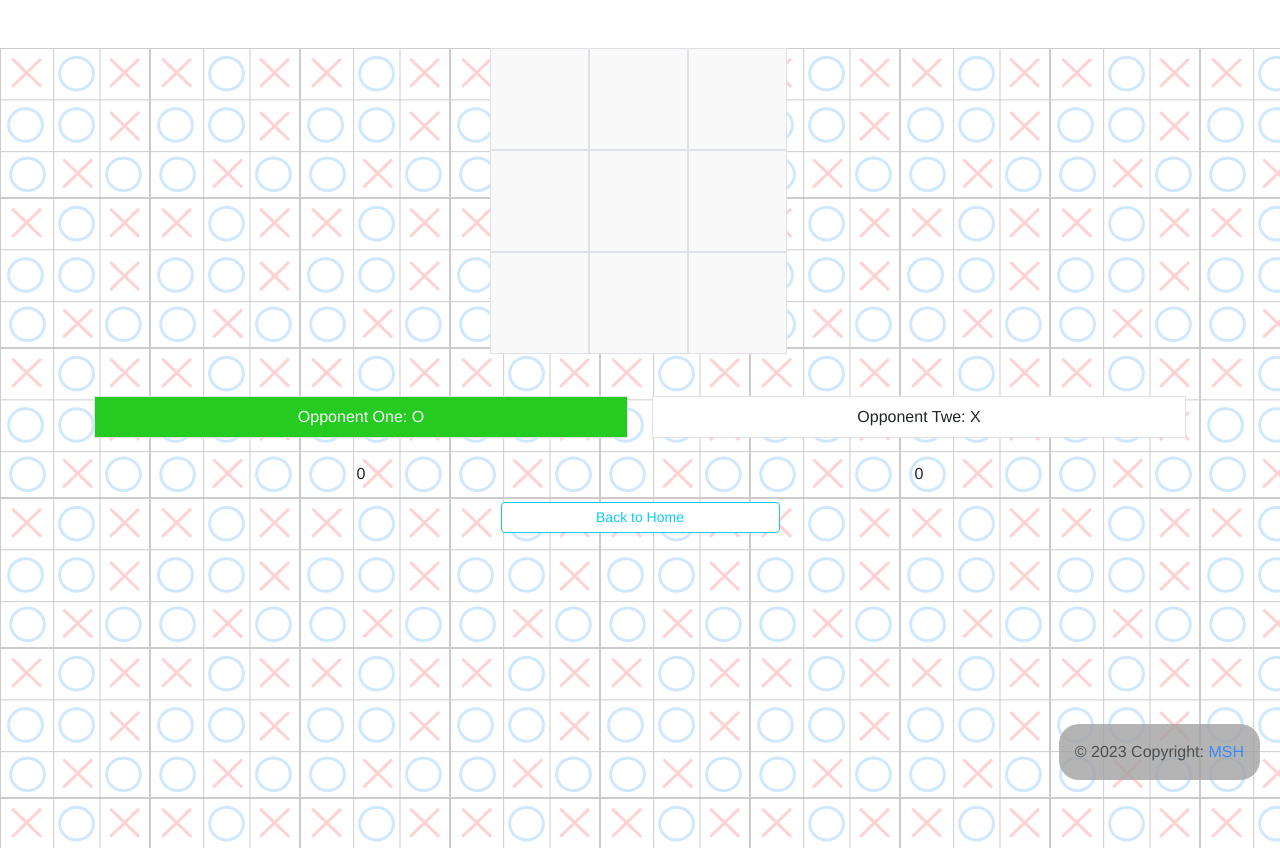
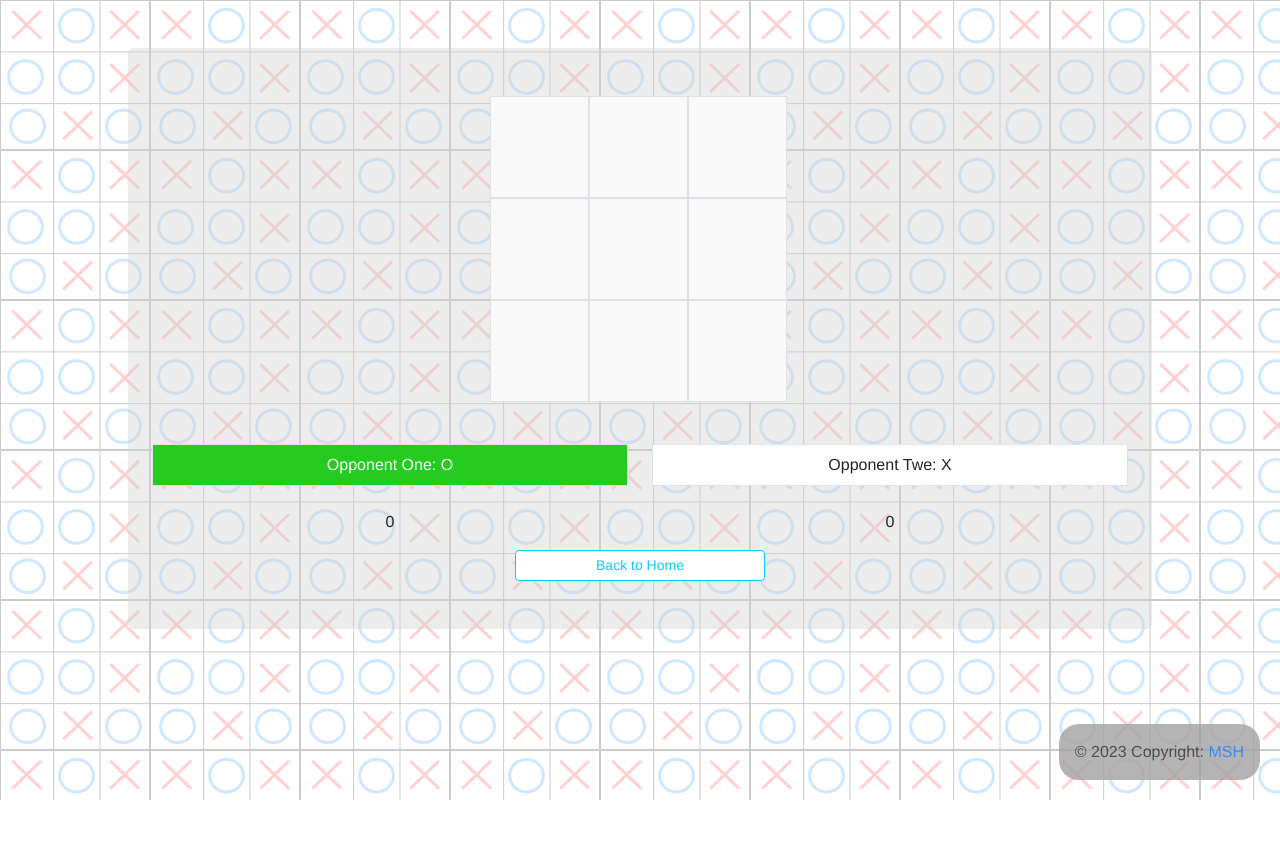
Before and after one commit to sadegh1377/tic-tac-toe, a Vue app: page /ticTacToe in a window 1280 px wide. After the commit the page ends 800 px from the top, so only its background shows below. Built offline with nearby package versions, Linux system fonts and the light colour scheme.

Commit message:
fix some bugs with ui

```diff
--- a/src/components/TicTacToe.vue
+++ b/src/components/TicTacToe.vue
@@ -1,5 +1,5 @@
 <template>
-    <div id="TicTacToe" dir="ltr">
+    <div id="TicTacToe" class="mx-auto my-5 rounded" dir="ltr">
         <div class="mainContainer mx-auto mt-5 row">
             <!--   first row   -->
             <div class="cellContainer border" @click="addMark(0,0)">
@@ -178,6 +178,14 @@ export default {
 </script>
 
 <style scoped>
+#TicTacToe {
+    position: absolute;
+    right: 0;
+    left: 0;
+    width: 80vw;
+    background-color: rgb(207, 207, 207,.4);
+}
+
 .mainContainer {
     position: relative;
     height: 300px;
@@ -221,10 +229,6 @@ export default {
     color: #ff1717 !important;
 }
 
-.playersTurn {
-    background-color: #25cb20;
-    color: #f9f9f9;
-}
 
 .winnerColor {
     color: #FFD700;
```
